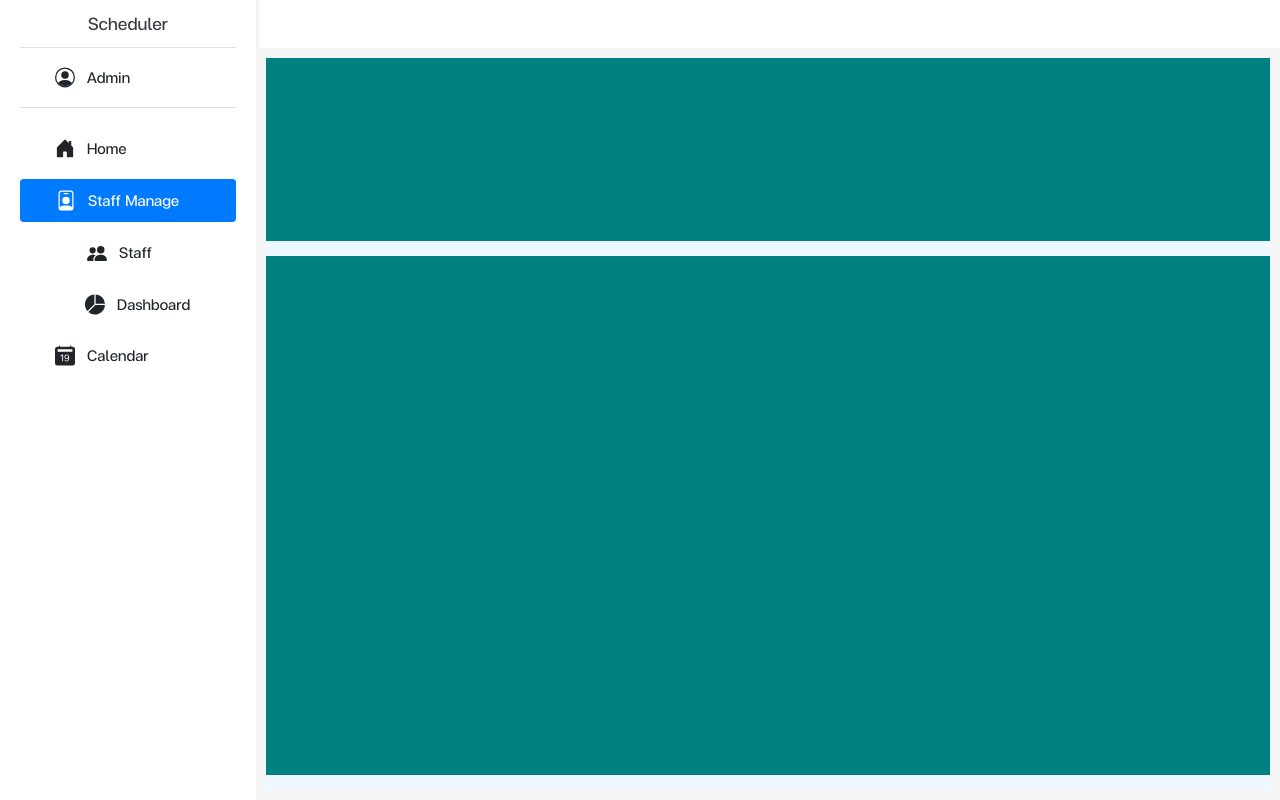
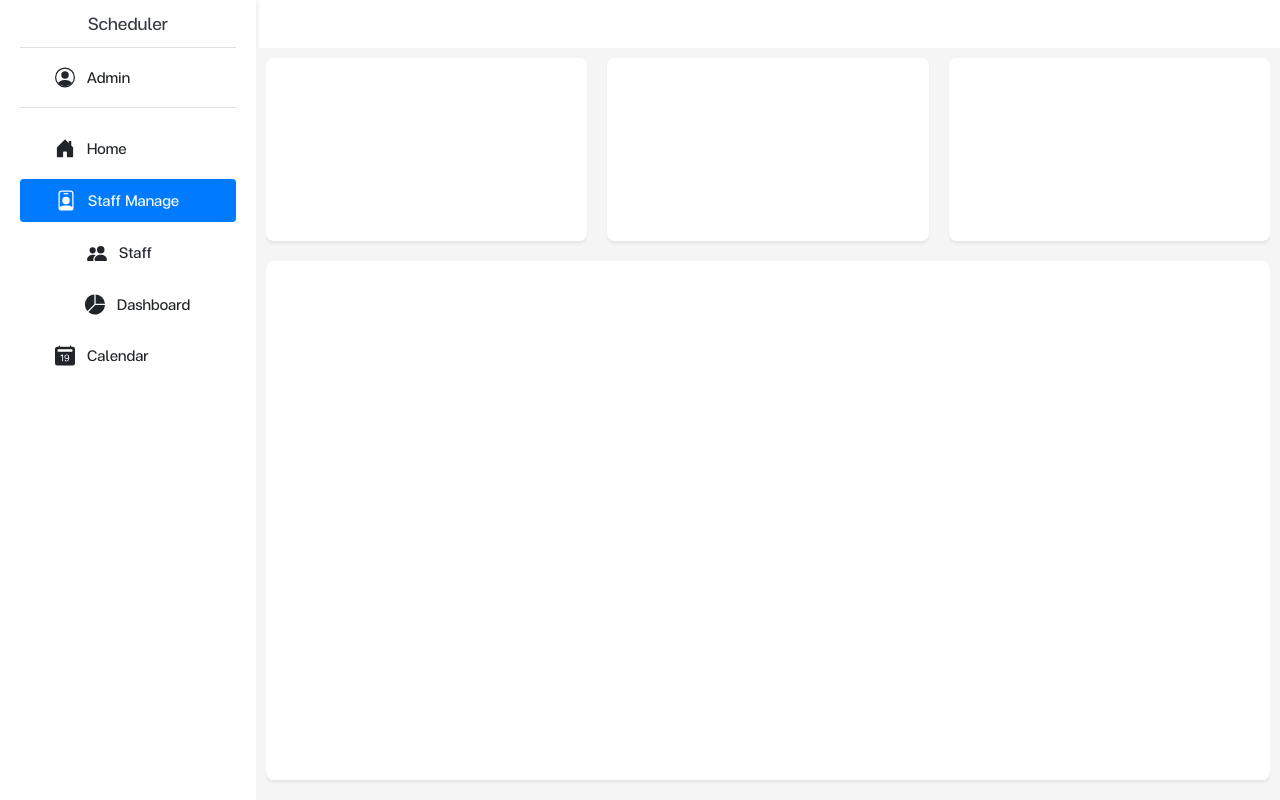
Before and after one commit to HarukaH001/pharmacist-planner, a React (Create React App) app: page /manage in a window 1280 px wide. Built offline with nearby package versions, Linux system fonts and the light colour scheme.

Commit message:
31/12/2020

```diff
--- a/src/routes/Manage/Manage.jsx
+++ b/src/routes/Manage/Manage.jsx
@@ -38,10 +38,47 @@ export const Manage = () => {
                 {loaded && (
                     <div className="m-wrapper">
                         <div className="v1-box">
+                            <div className="chart-box">
 
+                            </div>
+                            <div className="h-filler"></div>
+                            <div className="chart-box">
+
+                            </div>
+                            <div className="h-filler"></div>
+                            <div className="chart-box">
+
+                            </div>
                         </div>
+                        <div className="filler"></div>
                         <div className="v2-box">
+                            <div className="main-chart-box">
 
+                            </div>
+                        </div>
+                        <div className="filler"></div>
+                        <div className="v-box">
+                            <div className="main-chart-box">
+
+                            </div>
+                        </div>
+                        <div className="filler"></div>
+                        <div className="v-box">
+                            <div className="main-chart-box">
+
+                            </div>
+                        </div>
+                        <div className="filler"></div>
+                        <div className="v-box">
+                            <div className="main-chart-box">
+
+                            </div>
+                        </div>
+                        <div className="filler"></div>
+                        <div className="v-box">
+                            <div className="main-chart-box">
+
+                            </div>
                         </div>
                     </div>
                 )}
--- a/src/routes/Manage/Manage.scss
+++ b/src/routes/Manage/Manage.scss
@@ -32,9 +32,6 @@
         .m-wrapper{
             width: 100%;
             height: 100%;
-            background-color: aliceblue;
-            display: flex;
-            flex-flow: row wrap;
             overflow-y: scroll;
 
             &::-webkit-scrollbar {
@@ -56,18 +53,45 @@
 
             .v-box{
                 width: 100%;
-                height: 400px;
-                background-color: teal;
+                height: 48%;
             }
             .v1-box{
                 width: 100%;
                 height: 25%;
-                background-color: teal;
+                display: flex;
+                flex-flow: row wrap;
+                justify-content: space-between;
             }
             .v2-box{
                 width: 100%;
                 height: 71%;
-                background-color: teal;
+            }
+
+            .chart-box{
+                background-color: white;
+                border-radius: 8px;
+                box-shadow: 0 3px 3px #0000000e;
+                padding: 5px 15px 15px 15px;
+                height: 100%;
+                width: 32%;
+            }
+
+            .main-chart-box{
+                background-color: white;
+                border-radius: 8px;
+                box-shadow: 0 3px 3px #0000000e;
+                padding: 5px 15px 15px 15px;
+                height: 100%;
+                width: 100%;
+            }
+
+            .filler{
+                height: 20px;
+                width: 100%;
+            }
+            .h-filler{
+                height: 100%;
+                flex-grow: 1;
             }
         }
     }
--- a/src/routes/Pharmacist/Pharmacist.jsx
+++ b/src/routes/Pharmacist/Pharmacist.jsx
@@ -174,7 +174,6 @@ export const Pharmacist = () => {
         if(overall){
             const data = overData
             const ctx = document.getElementById('bar-chart-overall')
-            // const ctx0 = document.getElementById('bar0-chart-overall')
             const ref = document.querySelector('.graph-wrapper')
             if(!fit){
                 ref.style.width = Math.floor((data.labels.length / 30) * 100) + '%'
@@ -185,16 +184,6 @@ export const Pharmacist = () => {
                 options: {
                     responsive: true,
                     maintainAspectRatio : false,
-                    animation: {
-                        onComplete: (animation) => {
-                            let sourceCanvas = myLiveChart.chart.canvas;
-                            let copyWidth = myLiveChart.scales['y-axis-0'].width - 10;
-                            let copyHeight = myLiveChart.scales['y-axis-0'].height + myLiveChart.scales['y-axis-0'].top + 10;
-                            let targetCtx = document.getElementById("bar0-chart-overall").getContext("2d");
-                            targetCtx.canvas.width = copyWidth;
-                            targetCtx.drawImage(sourceCanvas, 0, 0, copyWidth, copyHeight, 0, 0, copyWidth, copyHeight);
-                        }
-                    },
                     scales: {
                         xAxes: [{
                             scaleLabel: {
@@ -223,39 +212,6 @@ export const Pharmacist = () => {
                     },
                 }
             })
-            // new Chart(ctx0, {
-            //     type: 'bar',
-            //     data: {},
-            //     options: {
-            //         maintainAspectRatio : false,
-            //         scales: {
-            //             xAxes: [{
-            //                 scaleLabel: {
-            //                     display: false,
-            //                     labelString: "ชื่อเภสัชกร",
-            //                     fontSize: 20,
-            //                     fontFamily: 'mainFont'
-            //                 },
-            //                 gridLines: {
-            //                     display: false
-            //                 }
-            //             }],
-            //             yAxes: [{
-            //                 scaleLabel: {
-            //                     display: false,
-            //                     labelString: "จำนวนการเข้าเวร (ครั้ง)",
-            //                     fontSize: 20,
-            //                     fontFamily: 'mainFont'
-            //                 },
-            //                 ticks: {
-            //                     beginAtZero: true,
-            //                     steps: 2,
-            //                     max: 20
-            //                 }
-            //             }]
-            //         },
-            //     }
-            // })
         }
     },[overall])
 
@@ -381,7 +337,6 @@ export const Pharmacist = () => {
                                         {overall}
                                     </div>
                                 </div>
-                                {/* <canvas id="bar0-chart-overall"></canvas> */}
                             </div>
                         </div>
                     </div>
--- a/src/routes/Pharmacist/Pharmacist.scss
+++ b/src/routes/Pharmacist/Pharmacist.scss
@@ -175,13 +175,6 @@
             }
         }
 
-        .bar-chart-overall,.bar0-chart-overall{
-            position: absolute;
-            left: 0;
-            top: 0;
-            pointer-events:none;
-        }
-
         .graph-box{
             width: 100%;
             height: calc(100% - 50px);
```
Also changed, not shown: 1 other file (tests, documents, lock files or other folders).
